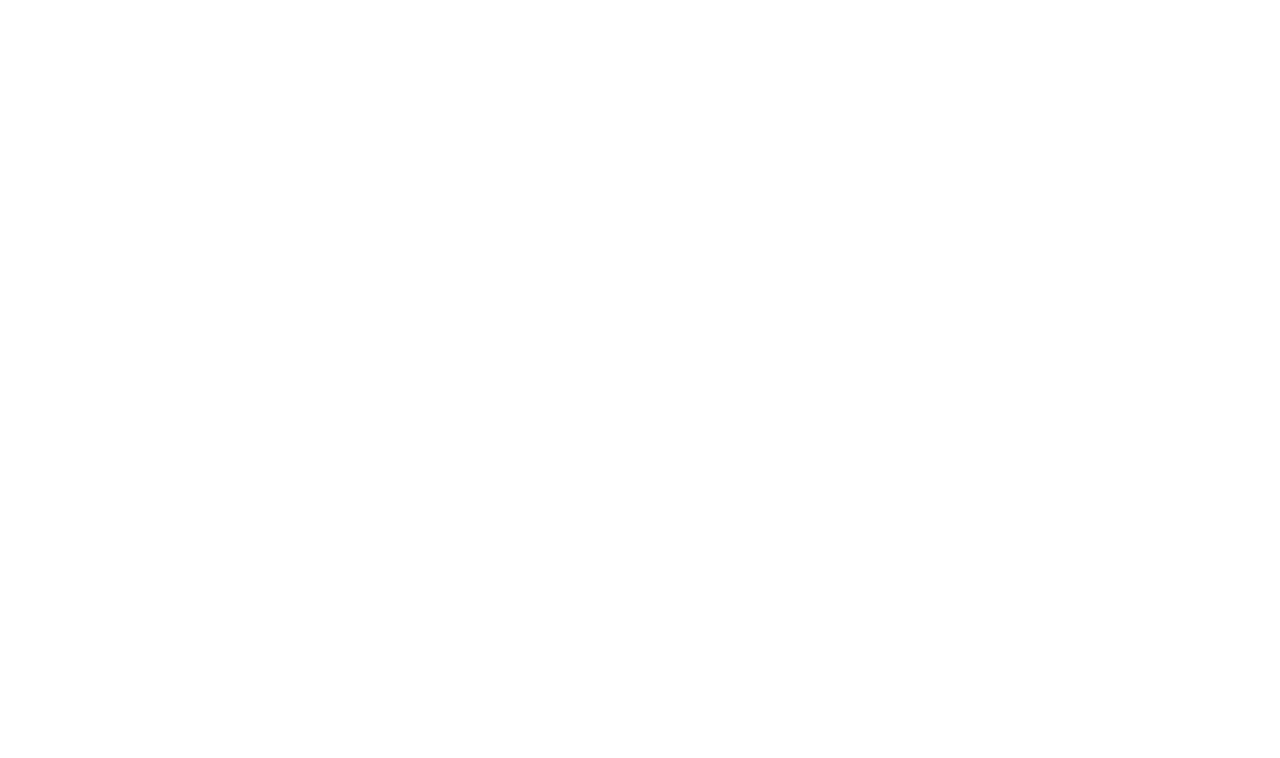
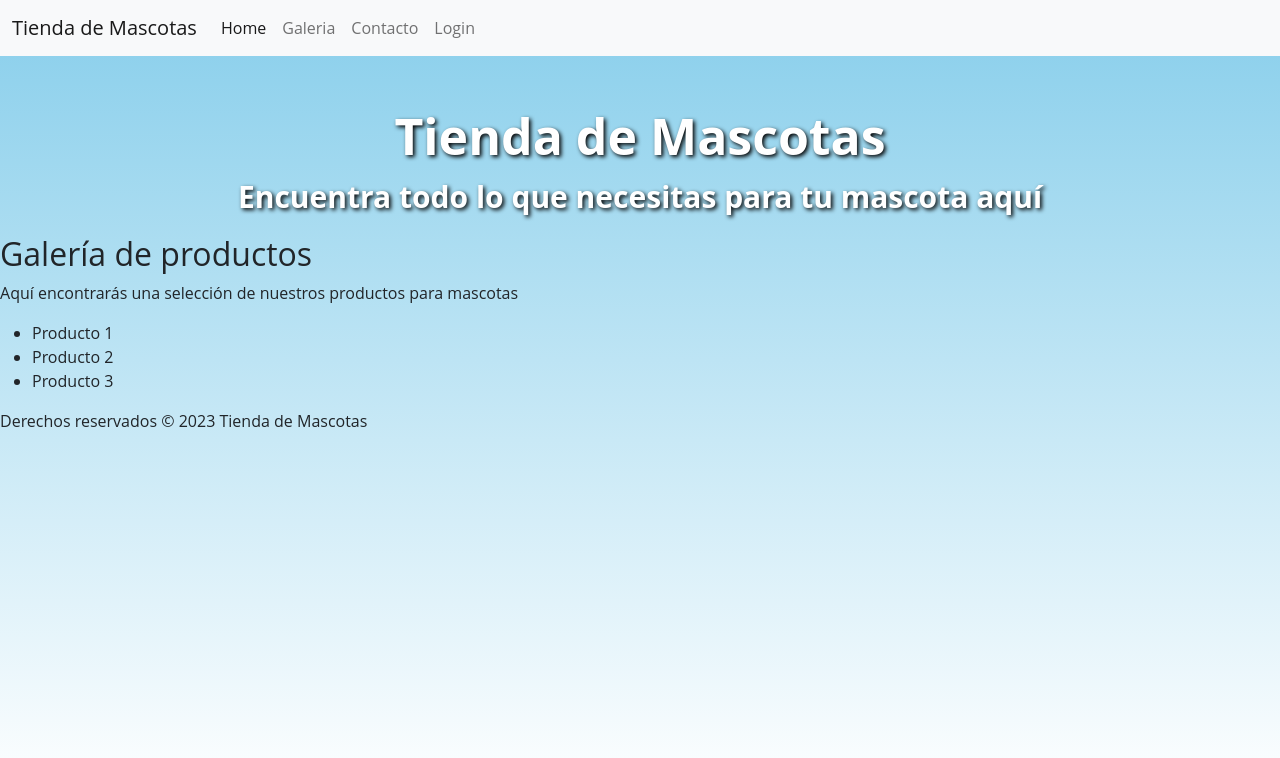
Before and after one commit to EduardoSereyM/javier, a plain HTML site: page index.html in a window 1280 px wide. Drawn offline with nearby package versions, Linux system fonts and the light colour scheme.

Commit message:
Avance NAV

```diff
--- /dev/null
+++ b/css/style.css
@@ -0,0 +1,58 @@
+*{
+	margin: 0;
+	padding: 0;
+}
+
+html {
+    box-sizing: border-box;
+  }
+  *, *:before, *:after {
+    box-sizing: inherit;
+  }
+
+body{
+  height: 100vh;
+  font-family: 'Open Sans', sans-serif;
+  /* background: #838383; */
+  background: linear-gradient(to bottom, #87ceeb, #ffffff);
+}
+
+/* Login */
+
+.loginform{
+    background-color: #fff;
+    border: 1px solid #cccccc;
+    border-radius: 10px;
+    box-shadow: 10px 10px 5px 0px rgba(0, 0, 0, 0.225);
+    margin: 10% auto;
+    padding: 26px 24px 46px;
+    width: 100%;
+    max-width: 450px;
+}
+.registrate{
+  display: flex;
+  padding-top: 20PX;
+}
+
+/* Index */
+
+
+header{
+  padding-top: 50px;
+}
+
+header > h1{
+  text-align: center;
+  font-size: 50px;
+  color: #fff;
+  font-weight: 700;
+  text-shadow: 2px 2px 4px #000000;
+}
+
+header > p{
+  text-align: center;
+  font-size: 30px;
+  color: #fff;
+  font-weight: 700;
+  text-shadow: 2px 2px 4px #000000;
+}
--- a/detallegaleria.html
+++ b/detallegaleria.html
@@ -0,0 +1,14 @@
+<!DOCTYPE html>
+<html lang="en">
+<head>
+    <meta charset="UTF-8">
+    <meta http-equiv="X-UA-Compatible" content="IE=edge">
+    <meta name="viewport" content="width=device-width, initial-scale=1.0">
+    <link href="https://cdn.jsdelivr.net/npm/bootstrap@5.0.2/dist/css/bootstrap.min.css" rel="stylesheet">
+    <link rel="stylesheet" href="./css/style.css">
+    <title>Detalle</title>
+</head>
+<body>
+
+</body>
+</html>
--- a/index.html
+++ b/index.html
@@ -0,0 +1,71 @@
+<!DOCTYPE html>
+<html lang="en">
+<head>
+    <meta charset="UTF-8">
+    <meta http-equiv="X-UA-Compatible" content="IE=edge">
+    <meta name="viewport" content="width=device-width, initial-scale=1.0">
+    <link href="https://cdn.jsdelivr.net/npm/bootstrap@5.0.2/dist/css/bootstrap.min.css" rel="stylesheet">
+    <link rel="stylesheet" href="./css/style.css">
+    <title>Inicio</title>
+</head>
+<body>
+
+    <body>
+        <!-- Menú de navegación -->
+
+        <nav class="navbar navbar-expand-lg navbar-light bg-light">
+            <div class="container-fluid">
+              <a class="navbar-brand" href="#">Tienda de Mascotas</a>
+              <button class="navbar-toggler" type="button" data-bs-toggle="collapse" data-bs-target="#navbarNav" aria-controls="navbarNav" aria-expanded="false" aria-label="Toggle navigation">
+                <span class="navbar-toggler-icon"></span>
+              </button>
+              <div class="collapse navbar-collapse" id="navbarNav">
+                <ul class="navbar-nav">
+                  <li class="nav-item">
+                    <a class="nav-link active" aria-current="page" href="/index.html">Home</a>
+                  </li>
+                  <li class="nav-item">
+                    <a class="nav-link" href="/galeria.html">Galeria</a>
+                  </li>
+                  <li class="nav-item">
+                    <a class="nav-link" href="/contacto.html">Contacto</a>
+                  </li>
+                  <li class="nav-item">
+                    <a class="nav-link" href="/login.html" tabindex="-1" aria-disabled="true">Login</a>
+                  </li>
+                </ul>
+              </div>
+            </div>
+          </nav>
+
+
+
+        <!-- Encabezado -->
+        <header>
+          <h1>Tienda de Mascotas</h1>
+          <p>Encuentra todo lo que necesitas para tu mascota aquí</p>
+        </header>
+
+        <!-- Galería de productos -->
+        <section id="galeria">
+          <h2>Galería de productos</h2>
+          <p>Aquí encontrarás una selección de nuestros productos para mascotas</p>
+          <ul>
+            <li>Producto 1</li>
+            <li>Producto 2</li>
+            <li>Producto 3</li>
+          </ul>
+        </section>
+
+
+
+
+
+        <!-- Pie de página -->
+        <footer>
+          <p>Derechos reservados © 2023 Tienda de Mascotas</p>
+        </footer>
+
+
+</body>
+</html>
```
Also changed, not shown: contacto.html (+28 -0 lines), galeria.html (+37 -0 lines), login.html (+39 -2 lines), assets/usuario.png (added).
